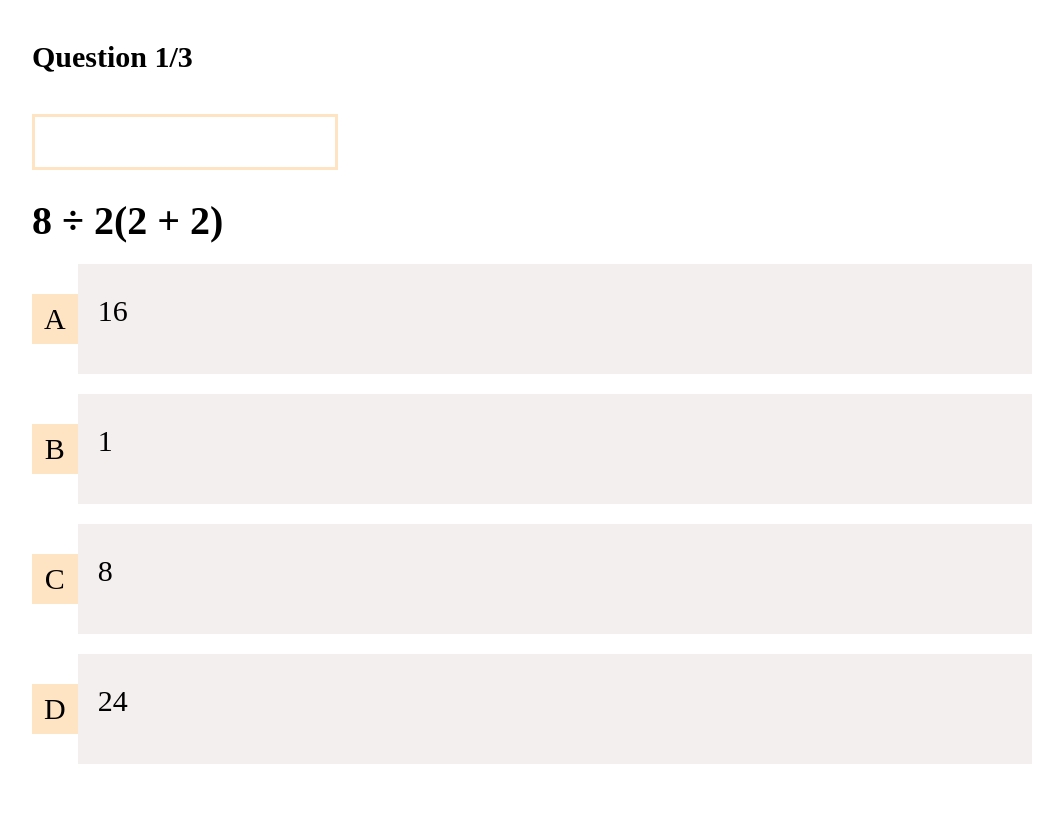
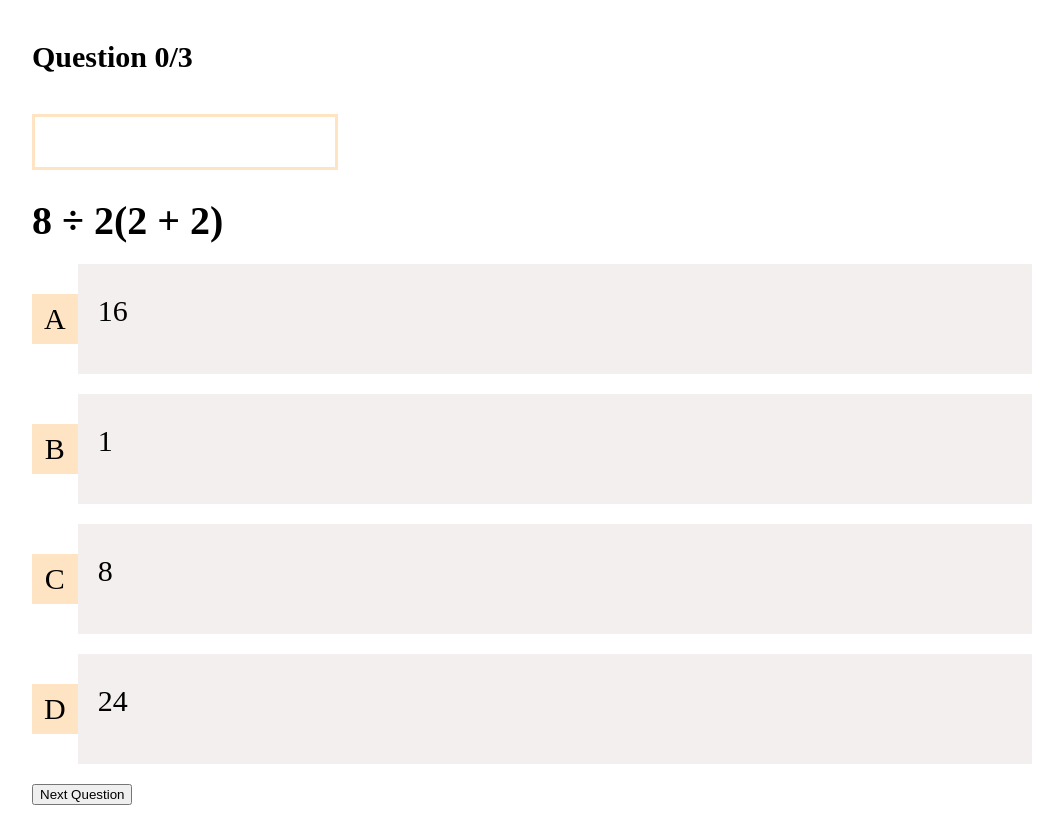
Before and after one commit to agyeievans/quiz-app-vue, a Vue app: page /quiz/1 in a window 1280 px wide. Shown: the whole page, without its empty margins (108-1171 px from the left). Built offline with nearby package versions, Linux system fonts and the light colour scheme.

Commit message:
update questionstatus

```diff
--- a/src/components/quizheader.vue
+++ b/src/components/quizheader.vue
@@ -1,6 +1,12 @@
+<script setup>
+    // import {defineProps} from "vue"
+
+    const {questionStatus} = defineProps(["questionStatus"])
+</script>
+
 <template>
     <header>
-        <h4>Question 1/3</h4>
+        <h4>Question {{questionStatus}}</h4>
         <div class="bar">
             <div class="completion"></div>
         </div>
--- a/src/views/QuizView.vue
+++ b/src/views/QuizView.vue
@@ -2,7 +2,7 @@
 import question from '../components/question.vue';
 import quizheader from '../components/quizheader.vue';
 import { useRoute } from 'vue-router';
-import { ref } from 'vue';
+import { ref, watch } from 'vue';
 import quizzes from "../data/quizzes.json"
 
 const route = useRoute()
@@ -12,13 +12,20 @@
 const quiz = quizzes.find(q => q.id === quizId)
 
 const currentQuestionIndex = ref(0)
+
+const questionStatus = ref(`${currentQuestionIndex.value}/${quiz.questions.length}`)
+
+watch(() => currentQuestionIndex.value, () => {
+    questionStatus.value = `${currentQuestionIndex.value}/${quiz.questions.length}`
+})
 </script>
 
 <template>
     <div>
-        <quizheader />
+        <quizheader :questionStatus="questionStatus" />
         <div>
-            <question :question="quiz.questions[currentQuestionIndex]"/>
+            <question :question="quiz.questions[currentQuestionIndex]" />
         </div>
+        <button @click="currentQuestionIndex++">Next Question</button>
     </div>
 </template>
```
